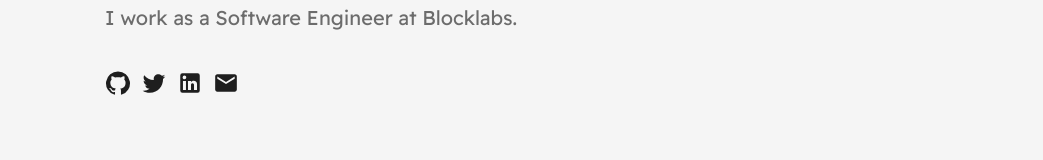
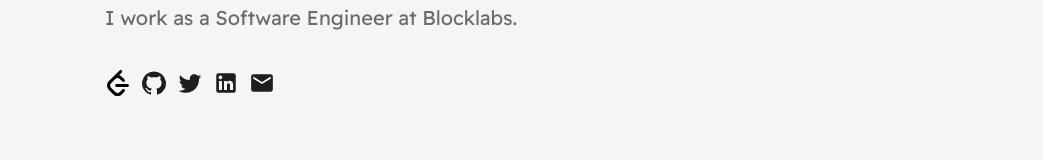
Before and after one commit to bohdanprog/bohdanprog-page, a React (Vite) app: page / in a window 1280 px wide. Shown: the part 350-510 px from the top of the page, without its empty margins (49-1092 px from the left). Built offline with nearby package versions, Linux system fonts and the light colour scheme.

Commit message:
add link to leetcode

```diff
--- a/src/pages/Homepage/Networks/Networks.tsx
+++ b/src/pages/Homepage/Networks/Networks.tsx
@@ -3,10 +3,14 @@ import TwitterIcon from '@mui/icons-material/Twitter'
 import LinkedInIcon from '@mui/icons-material/LinkedIn'
 import EmailIcon from '@mui/icons-material/Email'
 import { IconLinkWrapper, NetworksWrapper } from './Networks.style'
+import { ReactComponent as Leetcode } from '../../../assets/leetcode.svg'
 
 export function Networks() {
   return (
     <NetworksWrapper>
+      <IconLinkWrapper href={'https://leetcode.com/bohdanprog/'} title={'Leetcode'}>
+        <Leetcode style={{ width: 26, height: 26, marginRight: 10 }} />
+      </IconLinkWrapper>
       <IconLinkWrapper href={'https://github.com/bohdanprog'} title={'Github'}>
         <GitHubIcon style={{ width: 26, height: 26, marginRight: 10 }} />
       </IconLinkWrapper>
```
Also changed, not shown: src/assets/leetcode.svg (added).
